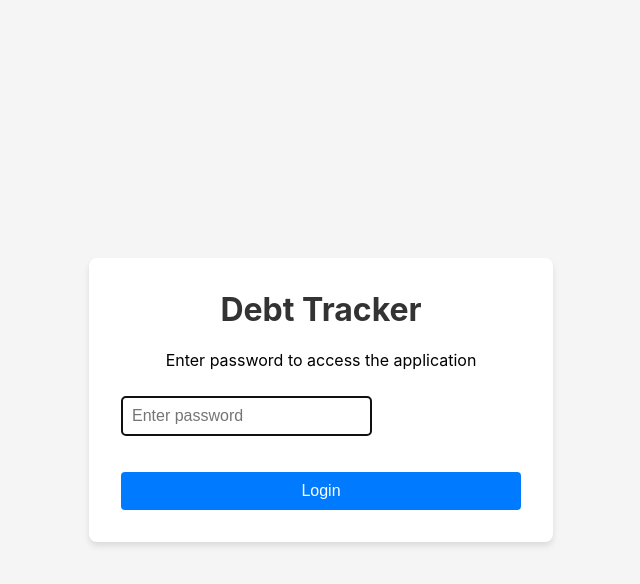
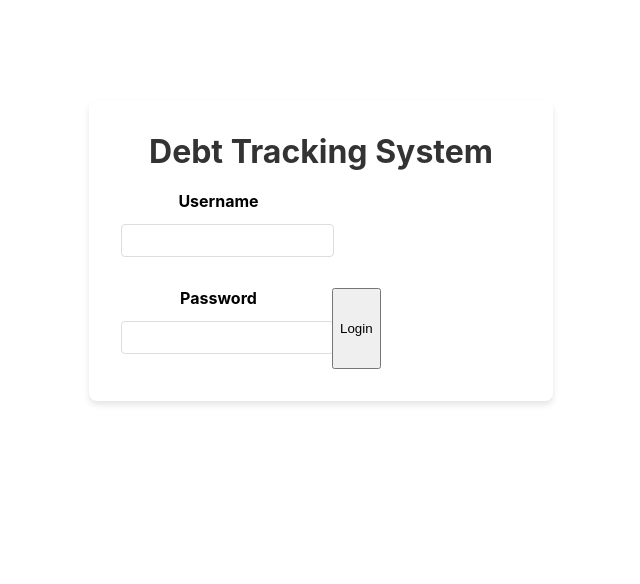
Before and after one commit to Alyan421/Debt-Tracking-System-Frontend, a React (Create React App) app: page /customers in a window 1280 px wide. Shown: the top 584 px of the page, without its empty margins (319-959 px from the left). Built offline with nearby package versions, Linux system fonts and the light colour scheme.

Commit message:
Added authentication

```diff
--- a/src/App.tsx
+++ b/src/App.tsx
@@ -1,78 +1,102 @@
-import React, { useState, useEffect } from "react";
-import { BrowserRouter as Router, Routes, Route } from "react-router-dom";
-import { Layout } from "./components/layout/Layout";
-import TransactionsPage from "./pages/TransactionsPage";
-import CustomersPage from "./pages/CustomersPage";
-import config from "./config";
-import "./App.css";
+import React, { useEffect, useState } from 'react';
+import { BrowserRouter as Router, Route, Routes, Navigate } from 'react-router-dom';
+import Layout from './components/layout/Layout';
+import CustomersPage from './pages/CustomersPage';
+import TransactionsPage from './pages/TransactionsPage';
+import authService from './lib/authService';
+import config from './config';
+import './App.css';
 
-function App() {
-  const [isAuthenticated, setIsAuthenticated] = useState(false);
-  const [password, setPassword] = useState("");
-  const [error, setError] = useState("");
-
-  // The password comes from environment variables via the config
-  const correctPassword = config.appPassword;
+const App: React.FC = () => {
+  const [isAuthenticated, setIsAuthenticated] = useState<boolean>(authService.isAuthenticated());
+  const [isLoading, setIsLoading] = useState<boolean>(true);
+  const [username, setUsername] = useState<string>('');
+  const [password, setPassword] = useState<string>('');
+  const [loginError, setLoginError] = useState<string>('');
 
   useEffect(() => {
-    // Check if user was previously authenticated in this session
-    const authenticated = sessionStorage.getItem("authenticated") === "true";
-    setIsAuthenticated(authenticated);
-  }, []);
+    // Check authentication when component mounts
+    const checkAuth = async () => {
+      if (isAuthenticated) {
+        const verified = await authService.verifyAuth();
+        if (!verified) {
+          authService.setAuthenticated(false);
+          setIsAuthenticated(false);
+        }
+      }
+      setIsLoading(false);
+    };
 
-  const handleLogin = (e: React.FormEvent) => {
+    checkAuth();
+  }, [isAuthenticated]);
+
+  const handleLogin = async (e: React.FormEvent) => {
     e.preventDefault();
-    if (password === correctPassword) {
+    setLoginError('');
+
+    // Override config with provided credentials
+    config.auth.username = username;
+    config.auth.password = password;
+
+    const verified = await authService.verifyAuth();
+    if (verified) {
+      authService.setAuthenticated(true);
       setIsAuthenticated(true);
-      sessionStorage.setItem("authenticated", "true");
-      setError("");
     } else {
-      setError("Incorrect password. Please try again.");
+      setLoginError('Invalid credentials');
     }
   };
 
-  // Simple login screen
+  const handleLogout = () => {
+    authService.logout();
+    setIsAuthenticated(false);
+  };
+
+  if (isLoading) {
+    return <div>Loading...</div>;
+  }
+
   if (!isAuthenticated) {
     return (
-      <div className="login-page">
       <div className="login-container">
-          <h1>Debt Tracker</h1>
-          <p>Enter password to access the application</p>
-
-          {error && <div className="error-message">{error}</div>}
-
+        <h1>Debt Tracking System</h1>
         <form onSubmit={handleLogin}>
           <div className="form-group">
+            <label>Username</label>
+            <input
+              type="text"
+              value={username}
+              onChange={(e) => setUsername(e.target.value)}
+              required
+            />
+          </div>
+          <div className="form-group">
+            <label>Password</label>
             <input
               type="password"
               value={password}
               onChange={(e) => setPassword(e.target.value)}
-                placeholder="Enter password"
-                className="password-input"
-                autoFocus
+              required
             />
           </div>
-            <button type="submit" className="login-button">
-              Login
-            </button>
+          {loginError && <div className="error">{loginError}</div>}
+          <button type="submit">Login</button>
         </form>
-        </div>
       </div>
     );
   }
 
-  // Main app once authenticated
   return (
     <Router>
-      <Layout>
+      <Layout onLogout={handleLogout}>
         <Routes>
-          <Route path="/" element={<TransactionsPage />} />
+          <Route path="/customers" element={<CustomersPage />} />
           <Route path="/transactions" element={<TransactionsPage />} />
-          <Route path="/customers" element={<CustomersPage />} />
+          <Route path="/" element={<Navigate to="/customers" replace />} />
         </Routes>
       </Layout>
     </Router>
   );
-}
+};
 
 export default App;
--- a/src/components/layout/Layout.css
+++ b/src/components/layout/Layout.css
@@ -25,3 +25,53 @@
     padding-top: 60px; /* Space for the mobile toggle button */
   }
 }
+
+/* Add these styles to your existing App.css */
+
+.login-container {
+  max-width: 400px;
+  margin: 100px auto;
+  padding: 20px;
+  border-radius: 8px;
+  box-shadow: 0 0 10px rgba(0, 0, 0, 0.1);
+}
+
+.login-container h1 {
+  text-align: center;
+  margin-bottom: 20px;
+}
+
+.form-group {
+  margin-bottom: 15px;
+}
+
+.form-group label {
+  display: block;
+  margin-bottom: 5px;
+  font-weight: bold;
+}
+
+.form-group input {
+  width: 100%;
+  padding: 8px;
+  border: 1px solid #ddd;
+  border-radius: 4px;
+}
+
+.error {
+  color: red;
+  margin-bottom: 15px;
+}
+
+.logout-button {
+  background-color: #f44336;
+  color: white;
+  border: none;
+  padding: 8px 16px;
+  border-radius: 4px;
+  cursor: pointer;
+}
+
+.logout-button:hover {
+  background-color: #d32f2f;
+}
--- a/src/components/layout/Layout.tsx
+++ b/src/components/layout/Layout.tsx
@@ -4,17 +4,22 @@ import "./Layout.css";
 
 interface LayoutProps {
   children: React.ReactNode;
+  onLogout: () => void;
 }
 
-export const Layout: React.FC<LayoutProps> = ({ children }) => {
+const Layout: React.FC<LayoutProps> = ({ children, onLogout }) => {
   return (
     <div className="layout">
       <Sidebar />
-      <main className="layout-content">
-        <div className="content-wrapper">
-          {children}
-        </div>
-      </main>
+      <div className="content">
+        <header>
+          <h1>Debt Tracking System</h1>
+          <button onClick={onLogout} className="logout-button">Logout</button>
+        </header>
+        <main>{children}</main>
+      </div>
     </div>
   );
 };
+
+export default Layout;
--- a/src/config.js
+++ b/src/config.js
@@ -1,9 +1,3 @@
-console.log('Environment variables:', {
-  REACT_APP_API_URL: process.env.REACT_APP_API_URL,
-  REACT_APP_PASSWORD: process.env.REACT_APP_PASSWORD,
-  NODE_ENV: process.env.NODE_ENV
-});
-
 /**
  * Application configuration sourced from environment variables
  */
@@ -19,6 +13,14 @@ const config = {
   appPassword: process.env.REACT_APP_PASSWORD || 'default',
 
   /**
+   * Basic auth credentials for backend API
+   */
+  auth: {
+    username: process.env.REACT_APP_API_USERNAME || 'admin',
+    password: process.env.REACT_APP_API_PASSWORD || 'password',
+  },
+
+  /**
    * Whether we're running in production mode
    */
   isProduction: process.env.NODE_ENV === 'production'
--- /dev/null
+++ b/src/lib/authService.tsx
@@ -0,0 +1,58 @@
+import config from '../config';
+
+/**
+ * Service for handling authentication with the backend
+ */
+const authService = {
+  /**
+   * Creates a Basic Auth header value
+   */
+  getBasicAuthHeader: () => {
+    const { username, password } = config.auth;
+    const base64Credentials = btoa(`${username}:${password}`);
+    return `Basic ${base64Credentials}`;
+  },
+
+  /**
+   * Check if user is authenticated by verifying credentials against the backend
+   */
+  verifyAuth: async () => {
+    try {
+      const response = await fetch(`${config.apiUrl}/api/auth/verify`, {
+        method: 'GET',
+        headers: {
+          'Authorization': authService.getBasicAuthHeader(),
+          'Content-Type': 'application/json'
+        }
+      });
+
+      return response.ok;
+    } catch (error) {
+      console.error('Auth verification failed:', error);
+      return false;
+    }
+  },
+
+  /**
+   * Store authentication state in session storage
+   */
+  setAuthenticated: (isAuthenticated: boolean) => {
+    sessionStorage.setItem('isAuthenticated', isAuthenticated ? 'true' : 'false');
+  },
+
+  /**
+   * Check if user is authenticated from session storage
+   */
+  isAuthenticated: () => {
+    return sessionStorage.getItem('isAuthenticated') === 'true';
+  },
+
+  /**
+   * Log out user by clearing authentication state
+   */
+  logout: () => {
+    sessionStorage.removeItem('isAuthenticated');
+  }
+};
+
+export default authService;
```
Also changed, not shown: 2 other files (tests, documents, lock files or other folders). Lines whose indentation alone changed are shown as unchanged.
